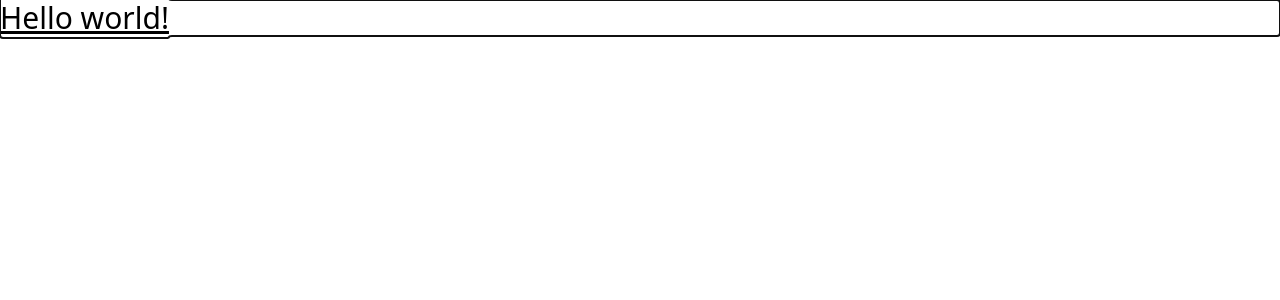
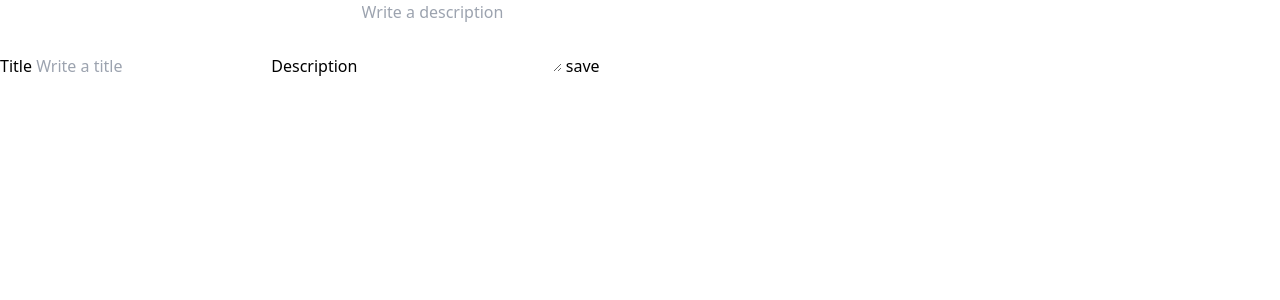
Before and after one commit to LucasAnselmoSilva12345/svelte_Firebase_Crud, a Svelte app: page / in a window 1280 px wide. Shown: the top 300 px of the page. Built offline with nearby package versions, Linux system fonts and the light colour scheme.

Commit message:
Feat get values task of form
Signed-off-by: LucasAnselmoSilva12345 <lucasanselmodasilva02@gmail.com>

```diff
--- a/src/routes/Home.svelte
+++ b/src/routes/Home.svelte
@@ -1,3 +1,32 @@
+<script>
+  let getValuesTaskForm = {
+    title: '',
+    description: '',
+  };
+
+  function handleSubmitForm() {
+    console.log(getValuesTaskForm);
+  }
+</script>
+
 <section>
-  <h1 class="text-3xl font-light underline">Hello world!</h1>
+  <form on:submit|preventDefault={handleSubmitForm}>
+    <label for="title">Title</label>
+    <input
+      type="text"
+      placeholder="Write a title"
+      bind:value={getValuesTaskForm.title}
+    />
+
+    <label for="description">Description</label>
+    <textarea
+      name="description"
+      id="description"
+      rows="3"
+      placeholder="Write a description"
+      bind:value={getValuesTaskForm.description}
+    />
+
+    <button> save </button>
+  </form>
 </section>
```
